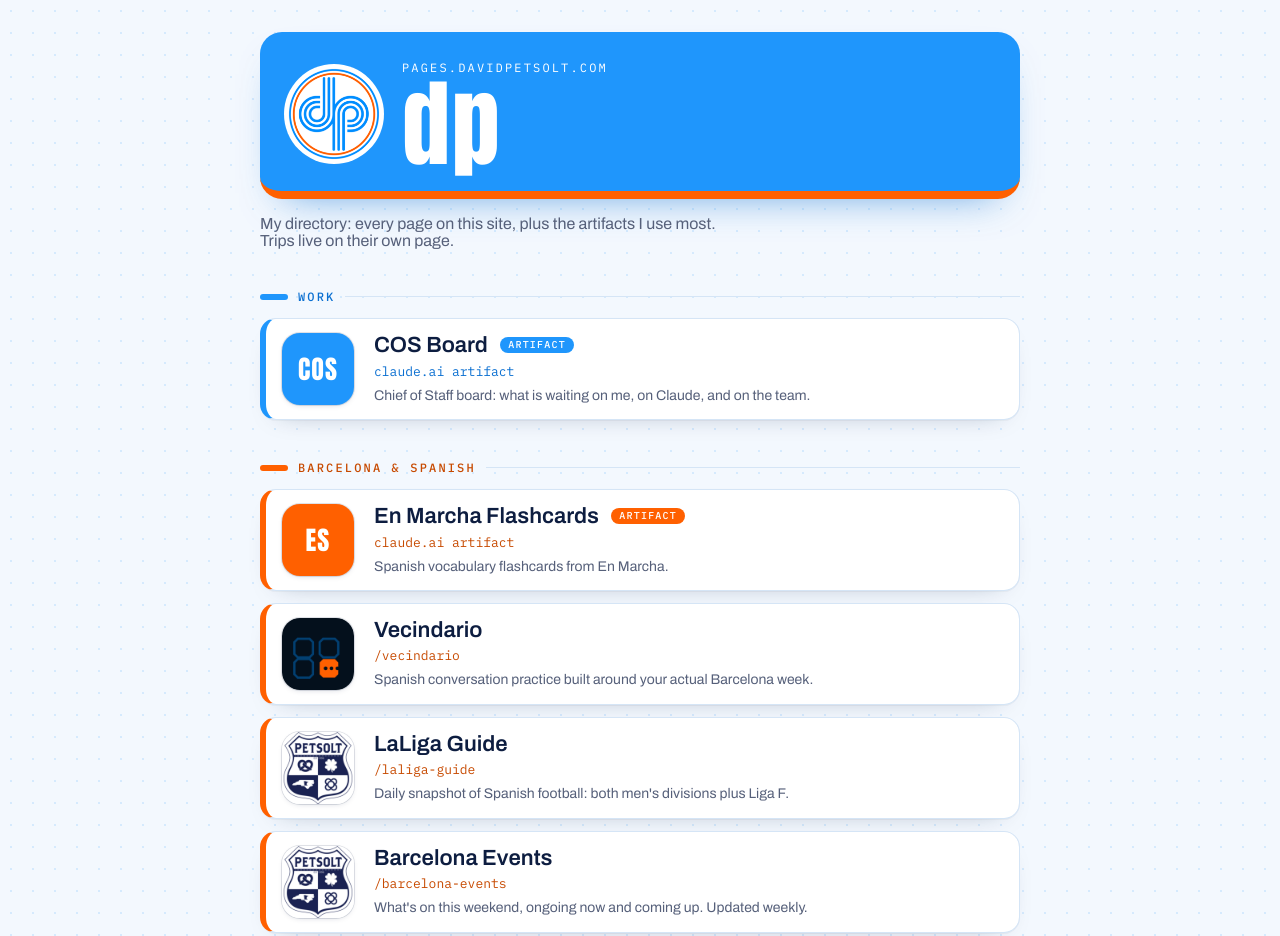
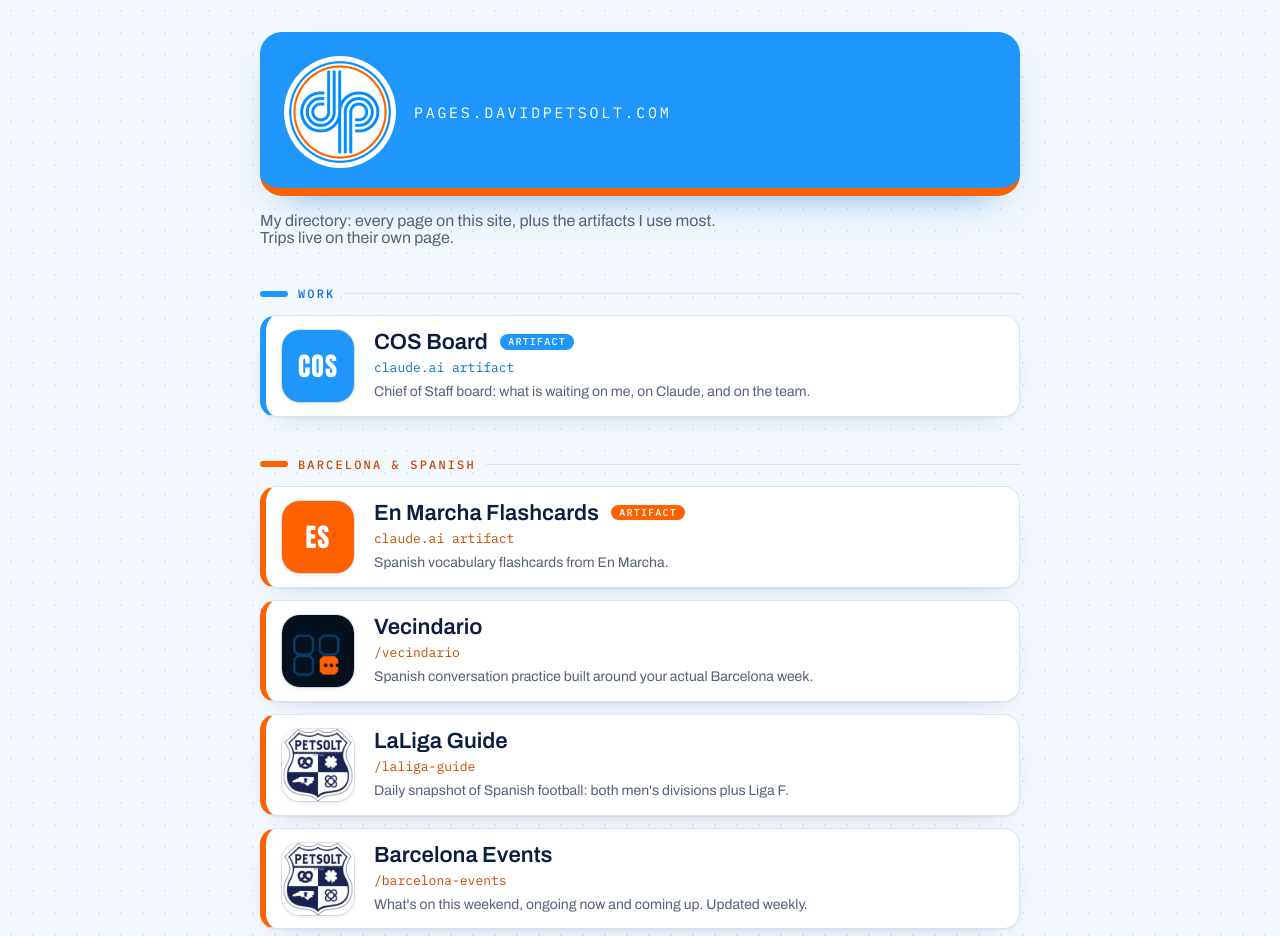
Before and after one commit to davidpetsolt/dp, a plain HTML site: page dp.html in a window 1280 px wide. Shown: the top 936 px of the page. Drawn offline with Linux system fonts and the light colour scheme.

Commit message:
dp: drop the dp wordmark, the logo is the heading (07-Nov-2026)
Co-Authored-By: Claude Opus 5.5 <noreply@anthropic.com>

```diff
--- a/dp.html
+++ b/dp.html
@@ -59,23 +59,16 @@
       border-bottom: 8px solid var(--dp-orange);
       box-shadow: 0 18px 40px -24px rgba(10,111,209,.7);
     }
-    header > img { width: 92px; height: 92px; border-radius: 50%; flex: none; background: #fff; box-shadow: 0 0 0 4px #fff; }
+    h1 { margin: 0; line-height: 0; flex: none; }
+    h1 img { width: 104px; height: 104px; border-radius: 50%; background: #fff; box-shadow: 0 0 0 4px #fff; }
     .eyebrow {
       font-family: "IBM Plex Mono", monospace;
-      font-size: 12px;
+      font-size: 15px;
       letter-spacing: .18em;
       text-transform: uppercase;
       color: #fff;
-      margin: 0 0 6px;
-    }
-    h1 {
-      font-family: "Anton", "Arial Narrow", sans-serif;
-      font-weight: 400;
-      font-size: clamp(56px, 13vw, 96px);
-      line-height: .9;
-      letter-spacing: .02em;
       margin: 0;
-      color: #fff;
+      overflow-wrap: anywhere;
     }
     .lede { color: var(--muted); font-size: 16px; margin: 16px 0 0; max-width: 52ch; }
 
@@ -186,7 +179,8 @@
 
     @media (max-width: 480px) {
       header { margin-top: 20px; padding: 20px 18px 18px; gap: 14px; border-radius: 18px; }
-      header > img { width: 64px; height: 64px; }
+      h1 img { width: 72px; height: 72px; }
+      .eyebrow { font-size: 12px; letter-spacing: .14em; }
       .page { grid-template-columns: 80px 1fr; }
       .icon { width: 80px; }
       .icon img, .icon .tile { width: 56px; height: 56px; border-radius: 14px; font-size: 22px; }
@@ -198,11 +192,8 @@
 <body>
   <div class="wrap">
     <header>
-      <img src="apple-touch-icon-dp.png" alt="">
-      <div>
-        <p class="eyebrow">pages.davidpetsolt.com</p>
-        <h1>dp</h1>
-      </div>
+      <h1><img src="apple-touch-icon-dp.png" alt="dp"></h1>
+      <p class="eyebrow">pages.davidpetsolt.com</p>
     </header>
     <p class="lede">My directory: every page on this site, plus the artifacts I use most. Trips live on their own page.</p>
 
```
